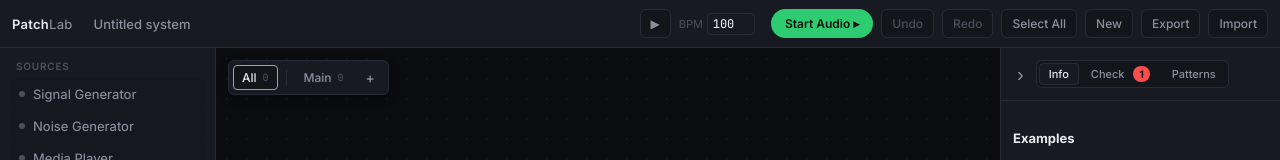
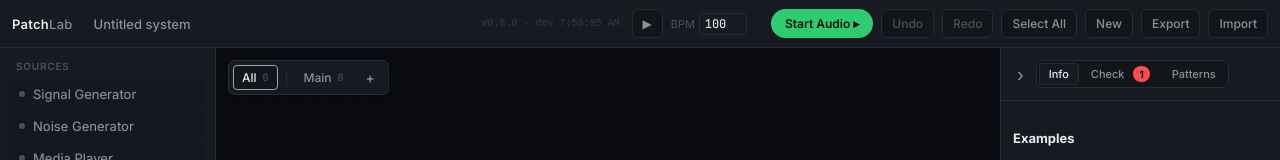
Before and after one commit to anabababasha/patch-lab-practice, a React (Vite) app: page / in a window 1280 px wide. Shown: the top 160 px of the page. Built offline with nearby package versions, Linux system fonts and the light colour scheme.

Commit message:
Build 5c-2fr2+5c-3: eager worklet preload; sampler stop/play voice restoration; per-entry looper registration isolation; sampler reload-needed state; UI build stamp

```diff
--- a/src/audio/engine.ts
+++ b/src/audio/engine.ts
@@ -9,6 +9,7 @@ import { transportService } from './transportService';
 import { triggerBus } from './triggerBus';
 import { recorderService } from './recorderService';
 import { looperService } from './looperService';
+import { ensureCaptureWorklet } from './captureWorklet';
 
 /**
  * Compile strategy: correctness over cleverness.
@@ -46,8 +47,9 @@ class AudioEngine {
   async start(design: Design): Promise<boolean> {
     const ctx = this.ensure();
     this.lastDesign = design;
+    await ctx.resume();
+    await ensureCaptureWorklet(ctx);
     this.rebuild(design);
-    await ctx.resume();
     return ctx.state === 'running';
   }
 
--- a/src/audio/looperService.ts
+++ b/src/audio/looperService.ts
@@ -231,7 +231,9 @@ class LooperService {
   reattachPlayback(ctx: AudioContext, nodeId: string) {
     const entry = this.getM(ctx).get(nodeId);
     if (!entry?.buffer || entry.state !== 'playing' || !entry.source) return;
-    this.startPlayback(ctx, entry, ctx.currentTime, this.getPlaybackOffset(entry, ctx.currentTime));
+    // The source never actually stopped during rebuild, it just played into a disconnected bus.
+    // Reconnecting the bus (done by LooperUnit) is sufficient; restarting the source causes a glitch
+    // and clobbers phase alignment.
   }
 
   reverse(nodeId: string) {
--- a/src/audio/units/index.ts
+++ b/src/audio/units/index.ts
@@ -283,7 +283,8 @@ export function createMicIn(ctx: AudioContext): AudioUnit {
 
 export function createSampler(ctx: AudioContext, nodeId: string): AudioUnit {
   const level = ctx.createGain();
-  level.gain.value = dbToGain(-6);
+  let volume = -6;
+  level.gain.value = dbToGain(volume);
   const an = makeAnalyser(ctx);
   level.connect(an);
 
@@ -337,6 +338,10 @@ export function createSampler(ctx: AudioContext, nodeId: string): AudioUnit {
 
     if (choke) stopActive();
 
+    // Safety: ensure unit-level bus is trigger-ready in case it was ever mutated by transport stops
+    level.gain.cancelScheduledValues(ctx.currentTime);
+    level.gain.setTargetAtTime(dbToGain(volume), ctx.currentTime, 0.003);
+
     const src = ctx.createBufferSource();
     src.buffer = entry.buffer;
     src.detune.value = tuneCents;
@@ -362,7 +367,10 @@ export function createSampler(ctx: AudioContext, nodeId: string): AudioUnit {
       trig: (time) => spawn(time ?? ctx.currentTime),
     },
     bind(id, v) {
-      if (id === 'level') setNow(level.gain, dbToGain(v), ctx);
+      if (id === 'level') {
+        volume = v;
+        setNow(level.gain, dbToGain(v), ctx);
+      }
       if (id === 'tune') tuneCents = v * 100;
       if (id === 'pitchAmt') setNow(pitchScale.gain, v, ctx);
       if (id === 'choke') choke = v > 0.5;
--- a/src/components/registry.ts
+++ b/src/components/registry.ts
@@ -793,6 +793,7 @@ export const registry: Record<string, ComponentSpec> = {
       tips: [
         'Bar sync locks loops to the transport — record a 2-bar phrase over the drum machine and it lands on the grid.',
         'Output is silent while empty or stopped; fan out the dry source if you want live monitoring.',
+        'Loop several sources at once: sum them with a Mixer first — Mix Out → Input.',
         'Drag the edges of the waveform to trim the loop - edges snap to zero-crossings so it never clicks.',
         'Normalize, Reverse, trim, and Speed update the playing loop through the loop-only output path.',
         '\u00bd\u00d7 is an octave down, tape-style.',
--- a/src/graph/validate.ts
+++ b/src/graph/validate.ts
@@ -1,5 +1,6 @@
 import { Design, PinRef } from '../lib/types';
 import { registry, resolveRouting } from '../components/registry';
+import { mediaCache } from '../audio/mediaCache';
 
 export interface Issue {
   id: string;
@@ -196,6 +197,13 @@ export function validateDesign(design: Design, audioRunning = true): Issue[] {
           nodeId: node.id,
           pin: { nodeId: node.id, pinId: 'trig' },
         });
+      } else if (node.meta?.file && !mediaCache.has(node.id)) {
+        issues.push({
+          id: `sampler-reload-${node.id}`,
+          severity: 'info',
+          message: `${node.label} references '${node.meta.file}' but audio isn't loaded (media isn't saved with designs) — click Load file.`,
+          nodeId: node.id,
+        });
       } else if (!node.meta?.file) {
         issues.push({
           id: `sampler-nofile-${node.id}`,
--- a/src/main.tsx
+++ b/src/main.tsx
@@ -4,6 +4,11 @@ import '@xyflow/react/dist/style.css';
 import './design/tokens.css';
 import App from './App';
 
+import { version } from '../package.json';
+
+const mode = import.meta.env.DEV ? `dev ${__BUILD_TIME__}` : import.meta.env.VITE_GIT_HASH || 'prod';
+console.log(`PatchLab v${version} · ${mode}`);
+
 createRoot(document.getElementById('root')!).render(
   <StrictMode>
     <App />
--- a/src/ui/TopBar.tsx
+++ b/src/ui/TopBar.tsx
@@ -1,6 +1,7 @@
 import { useRef } from 'react';
 import { useApp } from '../app/store';
 import { engine } from '../audio/engine';
+import { version } from '../../package.json';
 
 export function TopBar() {
   const name = useApp((s) => s.design.name);
@@ -59,7 +60,16 @@ export function TopBar() {
         spellCheck={false}
       />
       <div className="pl-topbar__spacer" />
-      <div style={{ display: 'flex', alignItems: 'center', gap: '8px', marginRight: '8px' }}>
+      <div style={{ display: 'flex', alignItems: 'center', gap: '12px', marginRight: '16px' }}>
+        <span style={{
+          fontFamily: 'monospace',
+          fontSize: '10px',
+          color: 'var(--text-disabled)',
+          opacity: 0.6
+        }}>
+          v{version} &middot; {import.meta.env.DEV ? `dev ${(__BUILD_TIME__ as string)}` : import.meta.env.VITE_GIT_HASH || 'prod'}
+        </span>
+        <div style={{ display: 'flex', alignItems: 'center', gap: '8px' }}>
         <button
           className="pl-btn"
           style={{ color: transport.playing ? 'var(--signal-1)' : undefined }}
@@ -79,6 +89,7 @@ export function TopBar() {
             aria-label="BPM"
           />
         </div>
+      </div>
       </div>
       <button
         className={['pl-start', audioRunning ? 'is-running' : ''].join(' ')}
--- a/src/ui/nodes/PinTableNode.tsx
+++ b/src/ui/nodes/PinTableNode.tsx
@@ -10,6 +10,7 @@ import { midiService } from '../../audio/midiService';
 import { scopeService, type ScopeMode } from '../../audio/scopeService';
 import { recorderService } from '../../audio/recorderService';
 import { looperService } from '../../audio/looperService';
+import { mediaCache } from '../../audio/mediaCache';
 import { HEADER_H, ROW_H, hueFor } from '../constants';
 
 import { patterns } from '../../patterns';
@@ -702,6 +703,24 @@ function PinTableNodeImpl({ id }: NodeProps<PinTableNodeType>) {
 
       {spec.display === 'media' && (
         <div className="pl-node__extra">
+          {node.meta?.file && !mediaCache.has(id) ? (
+            <>
+              <button
+                className="pl-mini-btn nodrag is-on"
+                style={{ color: 'var(--signal-2)' }}
+                onClick={(e) => {
+                  e.stopPropagation();
+                  fileRef.current?.click();
+                }}
+              >
+                Load file…
+              </button>
+              <span className="pl-node__file" title={node.meta?.file} style={{ color: 'var(--signal-2)' }}>
+                file not loaded
+              </span>
+            </>
+          ) : (
+            <>
               <button
                 className="pl-mini-btn nodrag"
                 onClick={(e) => {
@@ -714,6 +733,8 @@ function PinTableNodeImpl({ id }: NodeProps<PinTableNodeType>) {
               <span className="pl-node__file" title={node.meta?.file}>
                 {node.meta?.file ?? 'no file loaded'}
               </span>
+            </>
+          )}
           <input
             ref={fileRef}
             type="file"
--- /dev/null
+++ b/src/vite-env.d.ts
@@ -0,0 +1,2 @@
+/// <reference types="vite/client" />
+declare const __BUILD_TIME__: string;
--- a/vite.config.ts
+++ b/vite.config.ts
@@ -4,5 +4,8 @@ import react from '@vitejs/plugin-react';
 // If you rename the GitHub repo, update `base` to '/<repo-name>/'.
 export default defineConfig({
   plugins: [react()],
+  define: {
+    __BUILD_TIME__: JSON.stringify(new Date().toLocaleTimeString()),
+  },
   base: '/patch-lab-practice/',
 });
```
Lines whose indentation alone changed are shown as unchanged.
